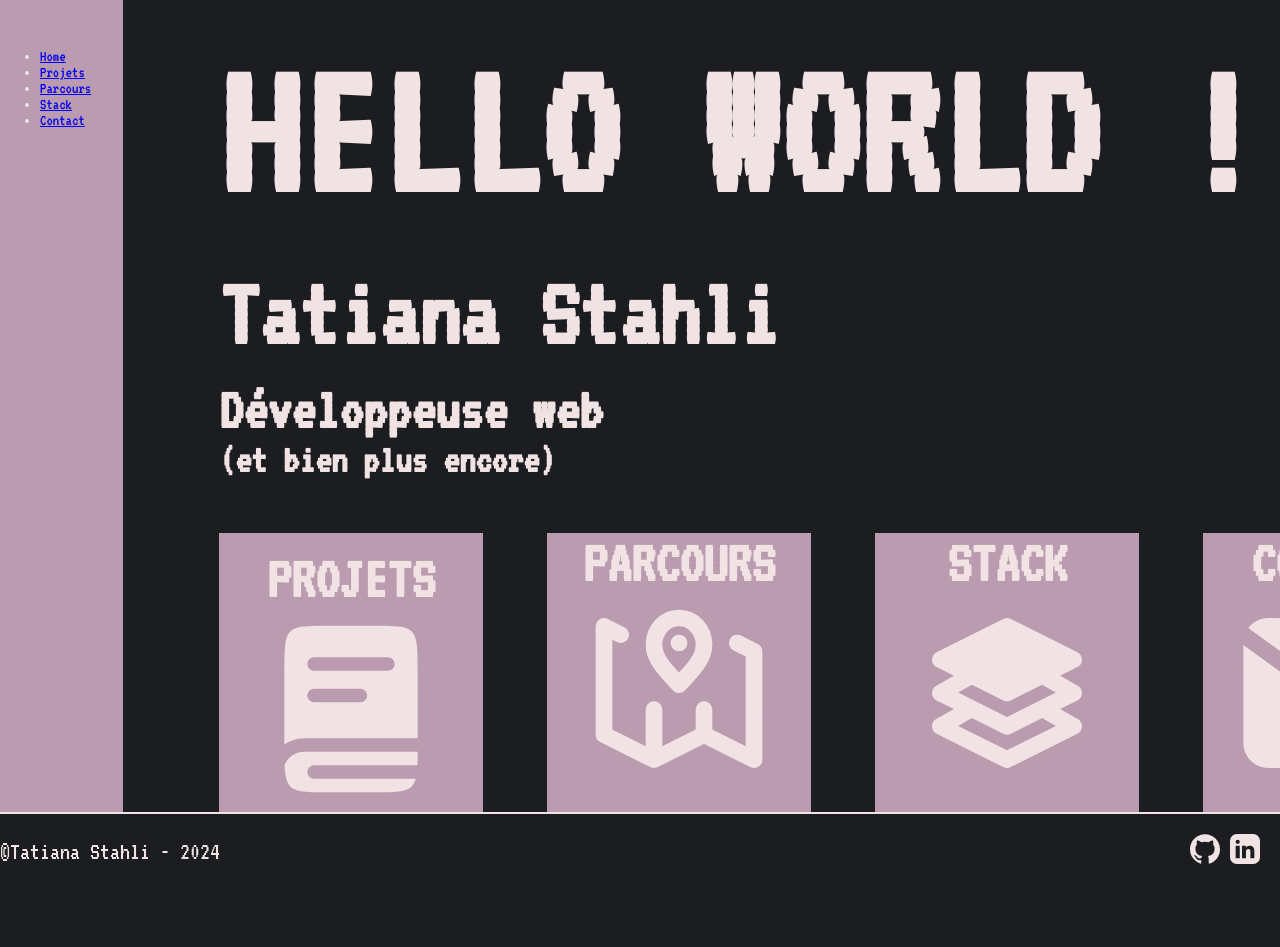
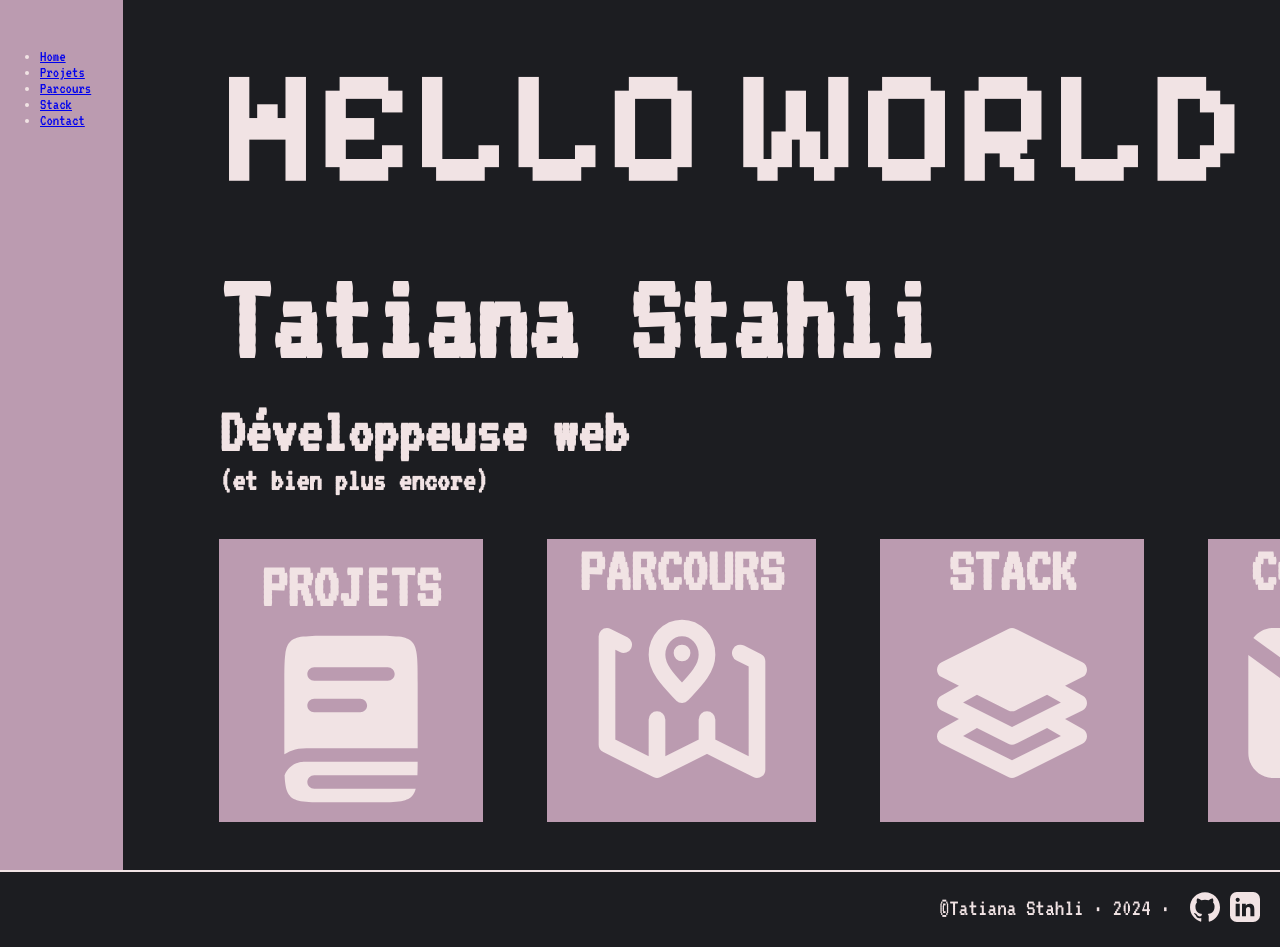
Before and after one commit to tatiana-sthl/portfolio2024, a React (Create React App) app: page / in a window 1280 px wide. Shown: the top 947 px of the page. Before the commit the page ends 889 px from the top, so only its background shows below. Built offline with nearby package versions, Linux system fonts and the light colour scheme.

Commit message:
modify style

```diff
--- a/src/components/Footer.js
+++ b/src/components/Footer.js
@@ -5,7 +5,7 @@ import '../styles/components/_footer.scss';
 function Footer() {
   return (
     <footer>
-      <p>©Tatiana Stahli - 2024</p>
+      <p>©Tatiana Stahli · 2024 ·</p>
       <div className="iconsFooter">
         <a href='https://github.com/tatiana-sthl' target="_blank" rel="noreferrer"><svg className="github" xmlns="http://www.w3.org/2000/svg" width="30" height="30" shape-rendering="geometricPrecision" text-rendering="geometricPrecision" image-rendering="optimizeQuality" fill-rule="evenodd" clip-rule="evenodd" viewBox="0 0 640 640" fill="#F1E3E4"><path d="M319.988 7.973C143.293 7.973 0 151.242 0 327.96c0 141.392 91.678 261.298 218.826 303.63 16.004 2.964 21.886-6.957 21.886-15.414 0-7.63-.319-32.835-.449-59.552-89.032 19.359-107.8-37.772-107.8-37.772-14.552-36.993-35.529-46.831-35.529-46.831-29.032-19.879 2.209-19.442 2.209-19.442 32.126 2.245 49.04 32.954 49.04 32.954 28.56 48.922 74.883 34.76 93.131 26.598 2.882-20.681 11.15-34.807 20.315-42.803-71.08-8.067-145.797-35.516-145.797-158.14 0-34.926 12.52-63.485 32.965-85.88-3.33-8.078-14.291-40.606 3.083-84.674 0 0 26.87-8.61 88.029 32.8 25.512-7.075 52.878-10.642 80.056-10.76 27.2.118 54.614 3.673 80.162 10.76 61.076-41.386 87.922-32.8 87.922-32.8 17.398 44.08 6.485 76.631 3.154 84.675 20.516 22.394 32.93 50.953 32.93 85.879 0 122.907-74.883 149.93-146.117 157.856 11.481 9.921 21.733 29.398 21.733 59.233 0 42.792-.366 77.28-.366 87.804 0 8.516 5.764 18.473 21.992 15.354 127.076-42.354 218.637-162.274 218.637-303.582 0-176.695-143.269-319.988-320-319.988l-.023.107z"/></svg></a>
 
--- a/src/styles/base.scss
+++ b/src/styles/base.scss
@@ -19,27 +19,27 @@ body {
 }
 
 h1 {
-    font-family: $font-p;
-    font-size: 200px;
+    font-family: $font-em;
+    font-size: 10rem;
     margin: 2rem 0 0 0;
 }
 
 h2 {
     font-family: $font-p;
-    font-size: 100px;
+    font-size: 8rem;
     margin-top: 2rem;
     margin-bottom: 0;
 }
 
 h3 {
     font-family: $font-p;
-    font-size: 60px;
+    font-size: 4rem;
     margin-top: 1rem;
     margin-bottom: 0;
 }
 
 h4 {
     font-family: $font-p;
-    font-size: 40px;
+    font-size: 2rem;
     margin-top: 0;
 }
--- a/src/styles/components/_footer.scss
+++ b/src/styles/components/_footer.scss
@@ -3,9 +3,9 @@
 footer {
     border-top: solid 2px $tertiary-color;
     width: 100%;
-    font-size: 25px;
+    font-size: 1.5rem;
     display: flex;
-    justify-content: space-between;
+    justify-content: end;
 }
 
 .iconsFooter {
--- a/src/styles/pages/_home.scss
+++ b/src/styles/pages/_home.scss
@@ -2,6 +2,7 @@
 
 .linkHome {
     display: flex;
+    margin-bottom: 3rem;
 }
 
 .linkBg {
```
Also changed, not shown: 1 other file (tests, documents, lock files or other folders).
